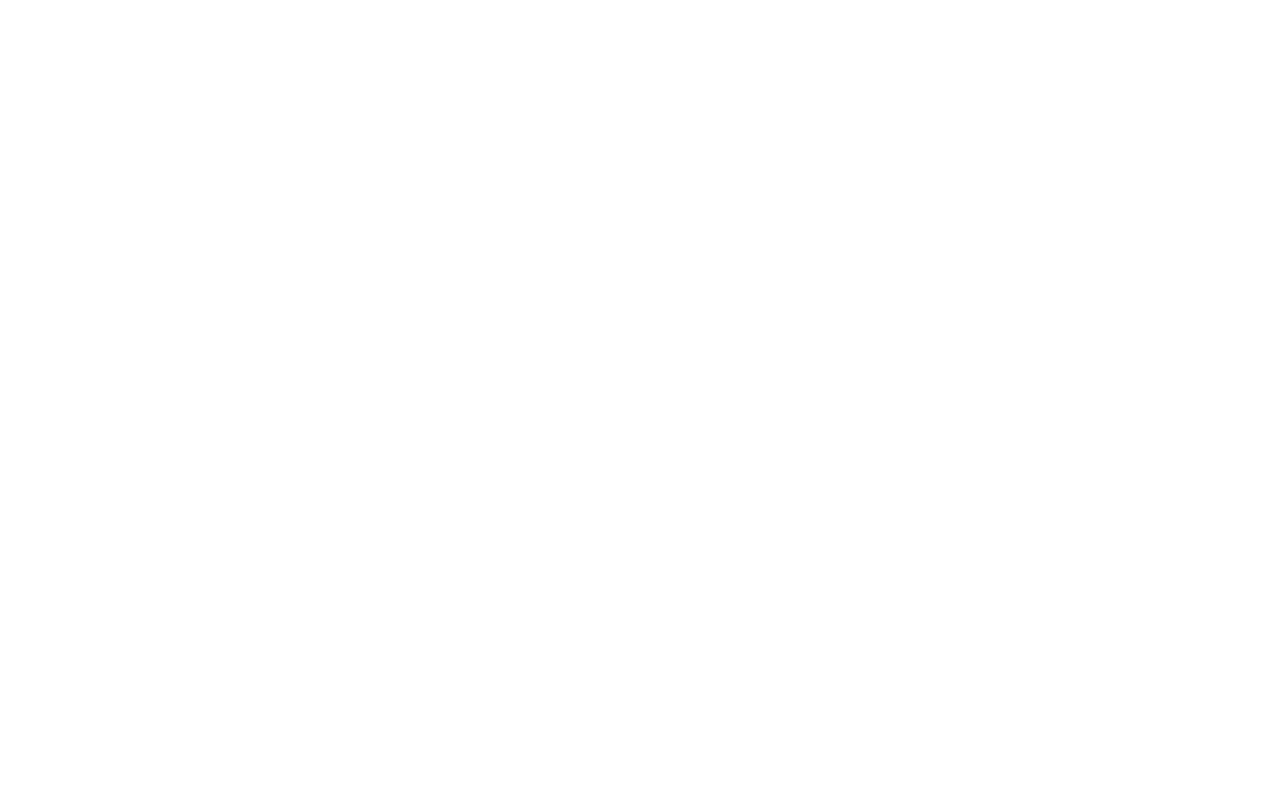
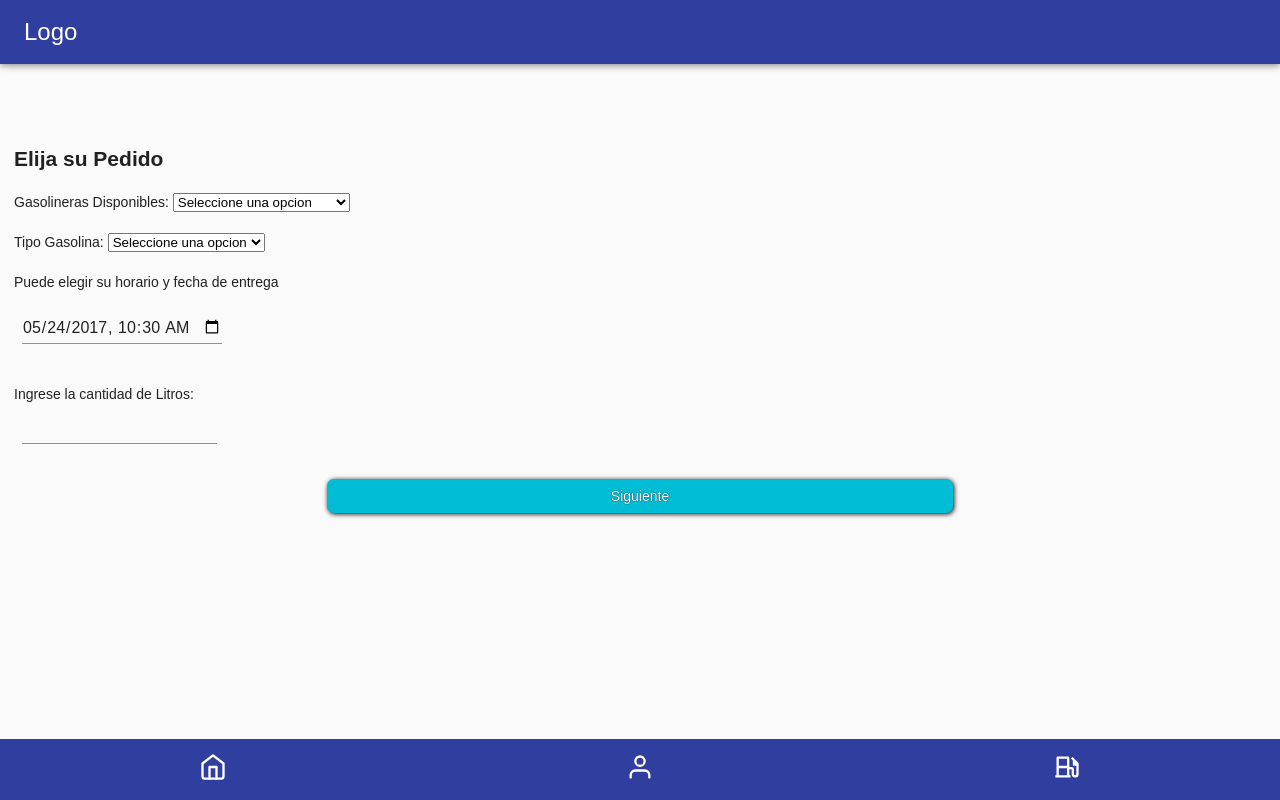
Before and after one commit to josemraud/GasoDomicilio, a React (Create React App) app in the folder frntd_gd/: page /pedido in a window 1280 px wide. Built offline with nearby package versions, Linux system fonts and the light colour scheme.

Commit message:
Interfaz de Pedido Creada
maquetacion de componentes solamente

```diff
--- a/frntd_gd/src/App.js
+++ b/frntd_gd/src/App.js
@@ -5,6 +5,7 @@ import NRoute from './utilities/normalroutes';
 
 import Home from './components/Content/Home'
 import Perfil from './components/Content/Perfil'
+import Pedido from './components/Content/Pedido'
 
 export default class extends Component{
   render() {
@@ -19,6 +20,7 @@ export default class extends Component{
         <Switch>
           <Route path="/" component={Home} exact />
           <NRoute path="/perfil" component={Perfil} exact /*auth={auth}*/ />
+          <NRoute path="/pedido" component={Pedido} exact/>
         </Switch>
       </Router>
     );
--- /dev/null
+++ b/frntd_gd/src/components/Content/Pedido/index.js
@@ -0,0 +1,60 @@
+import React , {Component} from 'react';
+import Picker from '../../DPicker';
+import Text from '../../Text';
+import Page from '../../Page';
+import {NavLinkBtn} from '../../Button';
+
+import './pedido.css'
+
+export default class extends Component{
+
+ constructor(){
+     super();
+ }
+
+  render()
+  {
+    return(
+
+        <Page
+          title="Logo"
+          showHeader={true}
+          showFooter={true}
+        >
+          <div className="classPedido">
+             <h2>Elija su Pedido</h2>
+             <label>Gasolineras Disponibles: </label>
+             <select>
+               <option>Seleccione una opcion</option>
+               <option>Pumas Las Torres</option>
+               <option>Uno Aeropuerto Toncontin</option>
+             </select>
+             <br/>
+             <br/>
+             <label>Tipo Gasolina: </label>
+             <select>
+               <option>Seleccione una opcion</option>
+               <option>Regular</option>
+               <option>Super</option>
+               <option>Diesel</option>
+               <option>Gas Vehicular</option>
+             </select>
+             <br/>
+             <br/>
+             <label>Puede elegir su horario y fecha de entrega</label>
+             <br/>
+             <br/>
+             <Picker/>
+             <br/>
+             <br/>
+             <label>Ingrese la cantidad de Litros: </label>
+             <Text/>
+             <br/>
+             <NavLinkBtn toLink="/" className="btnBack">Siguiente</NavLinkBtn>
+          </div>
+        </Page>
+        )
+  }
+
+
+}
--- /dev/null
+++ b/frntd_gd/src/components/Content/Pedido/pedido.css
@@ -0,0 +1,15 @@
+.btnBack {
+    display: flex;
+    margin: 0.5em auto;
+    justify-content: center;
+    align-items: center;
+    text-decoration: none;
+    padding: 0.5em;
+    background-color: #00BCD4;
+    color:#fff;
+    text-shadow: 0px 0px 1px #000;
+    box-shadow: 1px 1px 5px #000;
+    border-radius: 0.5em;
+    text-align: center;
+    max-width: 50%;
+  }
--- /dev/null
+++ b/frntd_gd/src/components/DPicker/index.js
@@ -0,0 +1,34 @@
+import React from 'react';
+import { makeStyles } from '@material-ui/core/styles';
+import TextField from '@material-ui/core/TextField';
+
+const useStyles = makeStyles((theme) => ({
+  container: {
+    display: 'flex',
+    flexWrap: 'wrap',
+  },
+  textField: {
+    marginLeft: theme.spacing(1),
+    marginRight: theme.spacing(1),
+    width: 200,
+  },
+}));
+
+
+export default function DateAndTimePickers() {
+    const classes = useStyles();
+
+    return (
+      <form className={classes.container} noValidate>
+        <TextField
+          id="datetime-local"
+          type="datetime-local"
+          defaultValue="2017-05-24T10:30"
+          className={classes.textField}
+          InputLabelProps={{
+            shrink: true,
+          }}
+        />
+      </form>
+    );
+  }
--- a/frntd_gd/src/components/Footer/index.js
+++ b/frntd_gd/src/components/Footer/index.js
@@ -13,7 +13,7 @@ export default ()=>{
         <ul>
           <li><NavLink to="/" ><FiHome size="2em"/></NavLink></li>
           <li><NavLink to="/perfil"><FiUser size="2em"/></NavLink></li>
-          <li><NavLink to="/"><RiGasStationLine size="2em"/></NavLink></li>
+          <li><NavLink to="/pedido"><RiGasStationLine size="2em"/></NavLink></li>
         </ul>
       </nav>
     </footer>
--- /dev/null
+++ b/frntd_gd/src/components/Text/index.js
@@ -0,0 +1,23 @@
+import React from 'react';
+import { makeStyles } from '@material-ui/core/styles';
+import TextField from '@material-ui/core/TextField';
+
+const useStyles = makeStyles((theme) => ({
+  root: {
+    '& > *': {
+      margin: theme.spacing(1),
+      width: '25ch',
+    },
+  },
+}));
+
+
+export default function BasicTextFields() {
+    const classes = useStyles();
+
+    return (
+      <form className={classes.root} noValidate autoComplete="off">
+        <TextField id="standard-basic"/>
+      </form>
+    );
+  }
```
Also changed, not shown: frntd_gd/src/components/Content/Pedido/actions.js (added).
